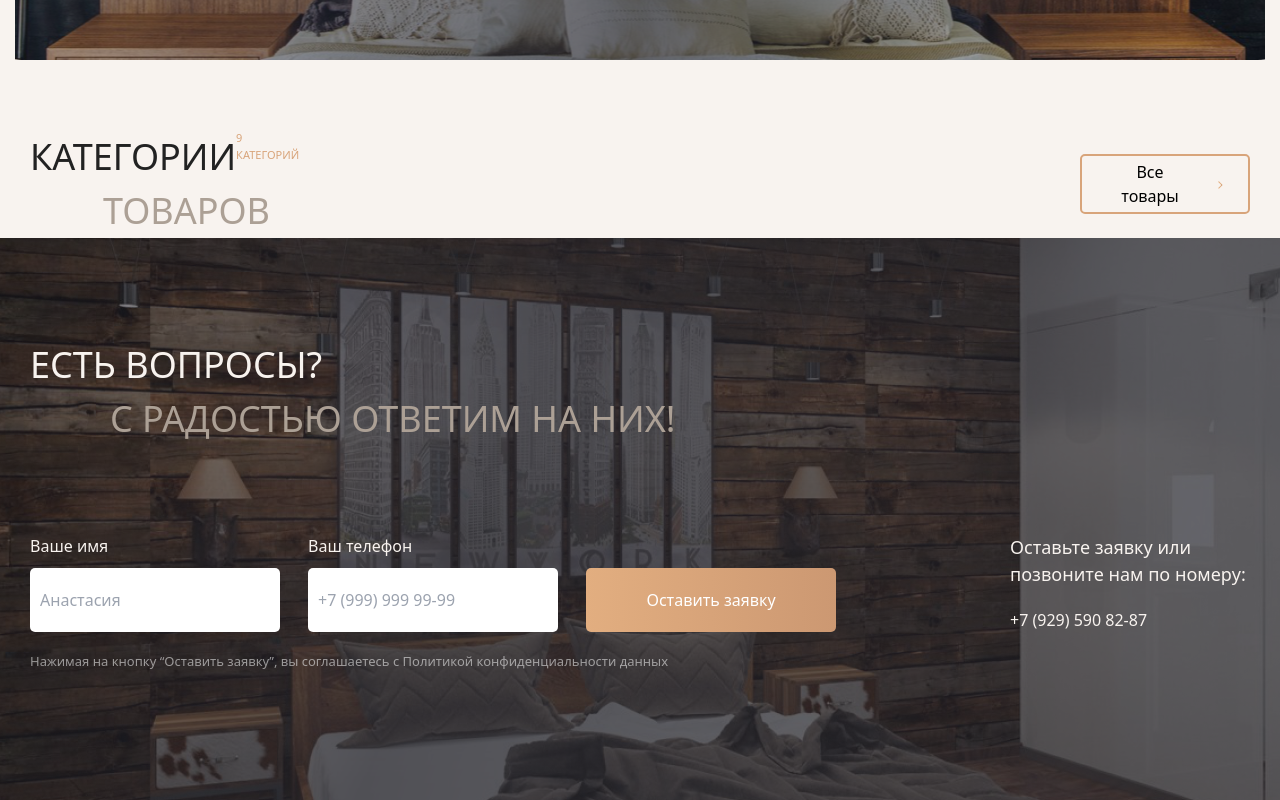
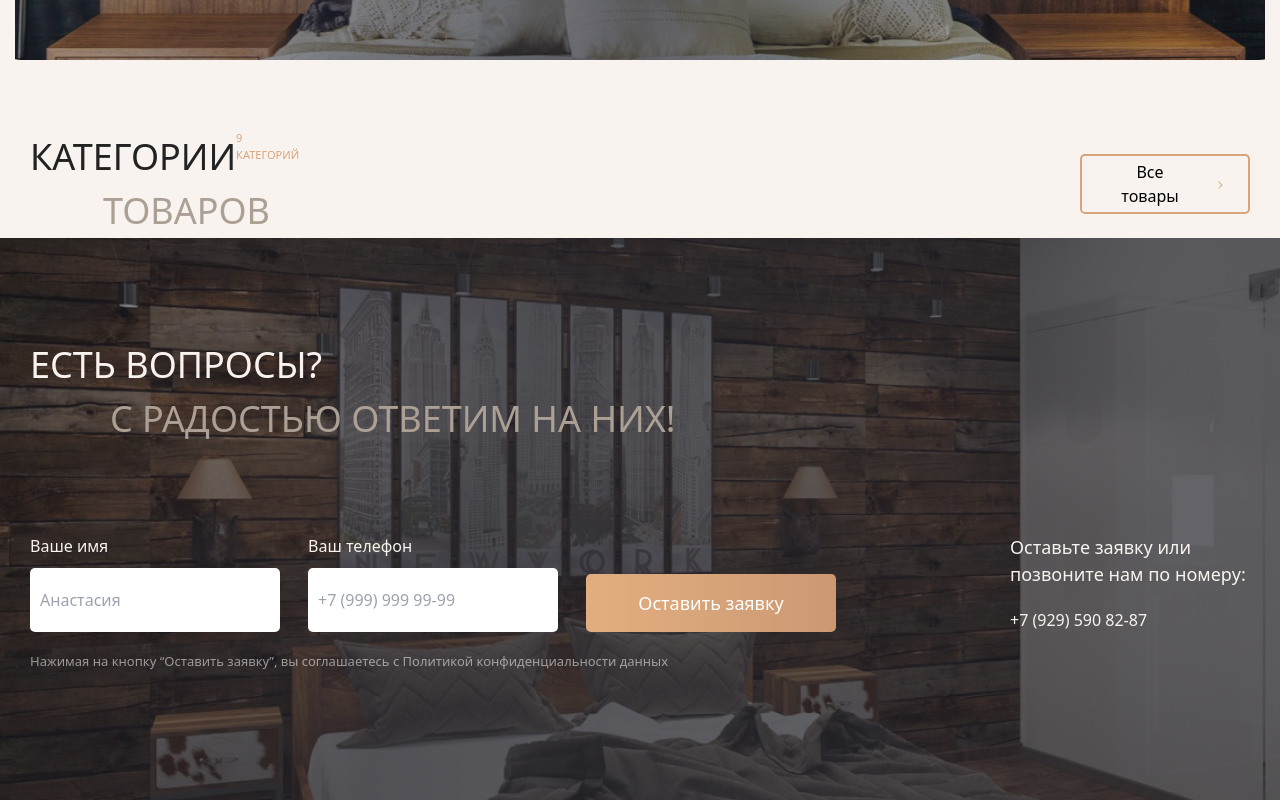
Before and after one commit to KhamdamovAva/Wood, a React (Vite) app: page / in a window 1280 px wide. Shown: the part 644-1444 px from the top of the page. Built offline with nearby package versions, Linux system fonts and the light colour scheme.

Commit message:
i changed width and height of button

```diff
--- a/src/components/buttons/BigOrangeBtn/BigOrangeBtn.jsx
+++ b/src/components/buttons/BigOrangeBtn/BigOrangeBtn.jsx
@@ -2,7 +2,7 @@ import React from 'react'
 
 function BigOrangeBtn({ children }) {
   return (
-    <button className='bg-gradient-to-r from-[#e2ae80] to-[#cc9872] text-white rounded-[5px] w-[250px] h-[64px]'>{children}</button>
+    <button className='bg-gradient-to-r from-[#e2ae80] to-[#cc9872] text-white text-[18px] font-medium rounded-[5px] w-[250px] h-[58px]'>{children}</button>
   )
 }
 
```
